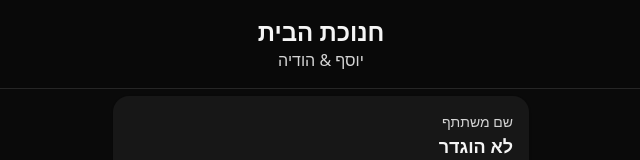
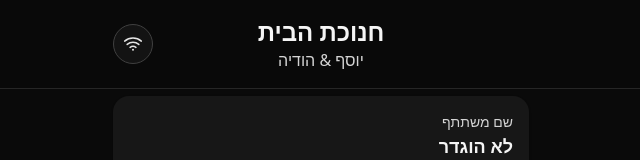
Before and after one commit to yossef6548/hanukat-habayit, a Next.js app: page / in a window 1280 px wide. Shown: the top 160 px of the page, without its empty margins (319-959 px from the left). Built offline with nearby package versions, Linux system fonts and the light colour scheme; no server answers; the database is empty.

Commit message:
Add header Wi-Fi info button with copy action

```diff
--- a/app/layout.tsx
+++ b/app/layout.tsx
@@ -1,5 +1,6 @@
 
 import "./globals.css";
+import WifiInfoButton from "@/components/WifiInfoButton";
 
 export const metadata = {
   title: "חנוכת הבית - חלוקת קריאה",
@@ -11,7 +12,8 @@ export default function RootLayout({ children }: { children: React.ReactNode })
     <html lang="he" dir="rtl">
       <body className="min-h-screen bg-neutral-950 text-neutral-100">
         <header className="fixed inset-x-0 top-0 z-50 border-b border-neutral-800 bg-neutral-950/95 backdrop-blur">
-          <div className="mx-auto w-full max-w-md px-4 py-4 text-center">
+          <div className="relative mx-auto w-full max-w-md px-4 py-4 text-center">
+            <WifiInfoButton />
             <div className="text-2xl font-extrabold">חנוכת הבית</div>
             <div className="text-neutral-300">יוסף & הודיה</div>
           </div>
--- /dev/null
+++ b/components/WifiInfoButton.tsx
@@ -0,0 +1,68 @@
+"use client";
+
+import { useState } from "react";
+
+const WIFI_NAME = "Cohen";
+const WIFI_PASSWORD = "yh260126";
+
+export default function WifiInfoButton() {
+  const [isOpen, setIsOpen] = useState(false);
+  const [copyStatus, setCopyStatus] = useState<"idle" | "copied" | "error">("idle");
+
+  const copyPassword = async () => {
+    try {
+      await navigator.clipboard.writeText(WIFI_PASSWORD);
+      setCopyStatus("copied");
+    } catch {
+      setCopyStatus("error");
+    }
+
+    setTimeout(() => {
+      setCopyStatus("idle");
+    }, 2000);
+  };
+
+  return (
+    <div className="absolute left-4 top-1/2 -translate-y-1/2 text-left" dir="ltr">
+      <button
+        type="button"
+        onClick={() => setIsOpen((prev) => !prev)}
+        className="inline-flex h-10 w-10 items-center justify-center rounded-full border border-neutral-700 bg-neutral-900/70 text-neutral-200 transition hover:border-neutral-500 hover:text-white"
+        aria-expanded={isOpen}
+        aria-controls="wifi-details"
+        aria-label="Show wifi details"
+      >
+        <svg viewBox="0 0 24 24" className="h-5 w-5" fill="none" stroke="currentColor" strokeWidth="1.8" aria-hidden="true">
+          <path d="M2 8.5A15.5 15.5 0 0 1 22 8.5" strokeLinecap="round" />
+          <path d="M5 12.5a11 11 0 0 1 14 0" strokeLinecap="round" />
+          <path d="M8.5 16a6 6 0 0 1 7 0" strokeLinecap="round" />
+          <circle cx="12" cy="19" r="1.2" fill="currentColor" stroke="none" />
+        </svg>
+      </button>
+
+      {isOpen && (
+        <div
+          id="wifi-details"
+          className="mt-2 w-64 rounded-lg border border-neutral-700 bg-neutral-900/95 p-3 text-sm text-neutral-100 shadow-xl"
+        >
+          <div className="mb-1 font-bold" dir="rtl">
+            התחבר לWI-FI
+          </div>
+          <div>
+            <span className="text-neutral-300">Name:</span> {WIFI_NAME}
+          </div>
+          <div>
+            <span className="text-neutral-300">Password:</span> {WIFI_PASSWORD}
+          </div>
+          <button
+            type="button"
+            onClick={copyPassword}
+            className="mt-2 rounded-md bg-blue-500 px-3 py-1.5 text-xs font-semibold text-white transition hover:bg-blue-400"
+          >
+            {copyStatus === "copied" ? "Copied!" : copyStatus === "error" ? "Copy failed" : "Copy password"}
+          </button>
+        </div>
+      )}
+    </div>
+  );
+}
```
